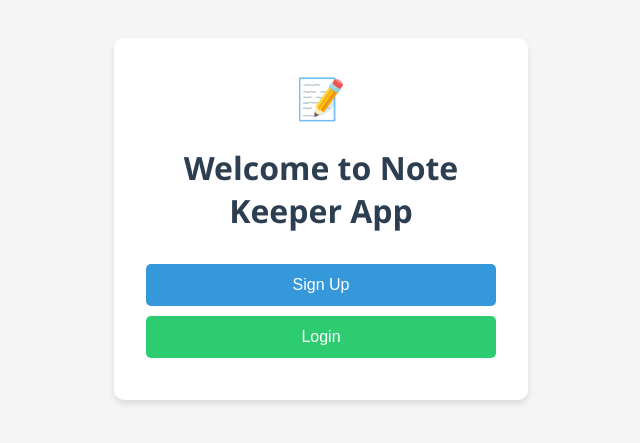
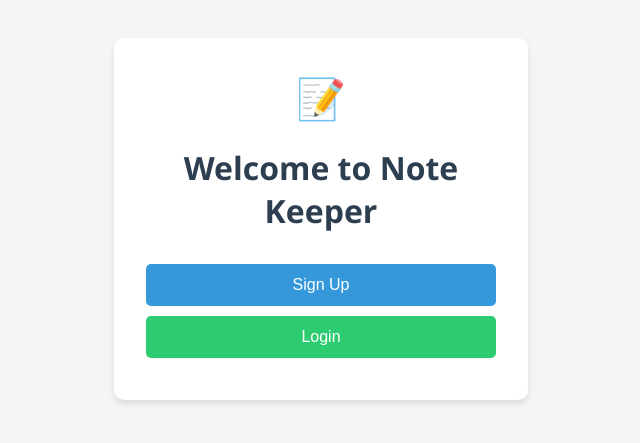
Before and after one commit to uadeel421/NoteKeeper-App, a Flask app: page / in a window 1280 px wide. Shown: the part 181-624 px from the top of the page, without its empty margins (319-959 px from the left). Run offline with Flask 3, Linux system fonts and the light colour scheme.

Commit message:
02-140525-Titile Changes-2

```diff
--- a/frontend/templates/index.html
+++ b/frontend/templates/index.html
@@ -62,7 +62,7 @@
 <body>
     <div class="container">
         <div class="logo">📝</div>
-        <h1>Welcome to Note Keeper App</h1>
+        <h1>Welcome to Note Keeper</h1>
         <button class="btn btn-primary" onclick="window.location.href='/signup'">Sign Up</button>
         <button class="btn btn-secondary" onclick="window.location.href='/login'">Login</button>
     </div>
--- a/frontend/templates/notes.html
+++ b/frontend/templates/notes.html
@@ -106,7 +106,7 @@
 
     <div class="container">
         <div class="welcome">
-            <h2>Welcome to Notes App</h2>
+            <h2>Welcome to Note Keeper</h2>
             <p>Enter your note below</p>
         </div>
 
```
